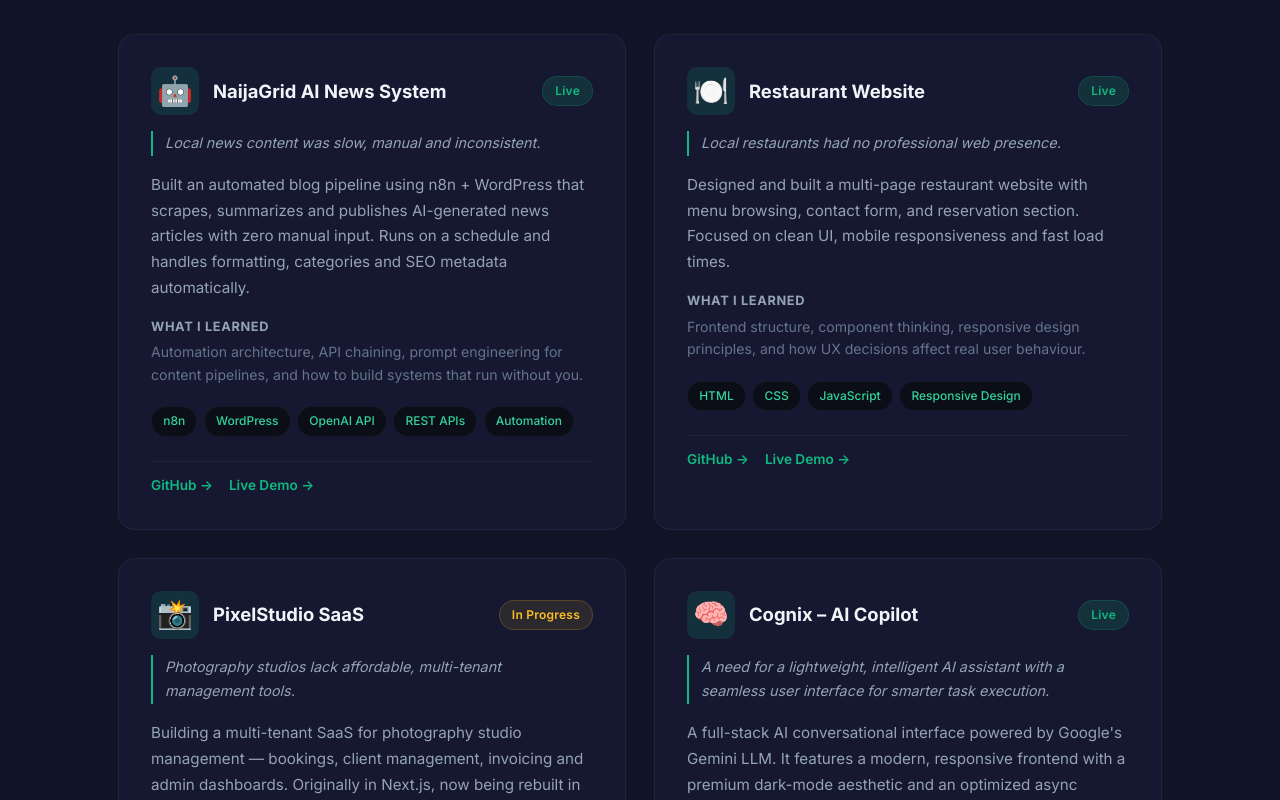
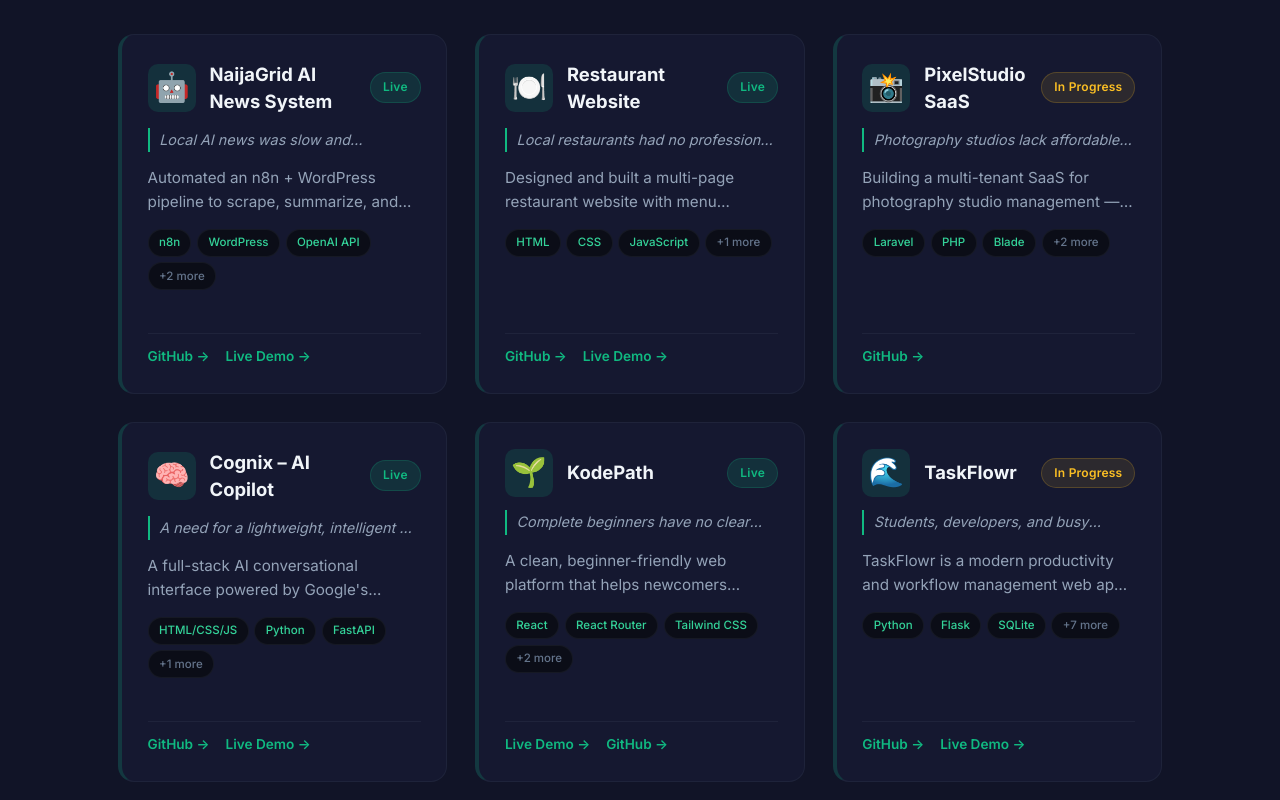
Before and after one commit to Mansur-WP/new_portfolio, a React (Vite) app: page / in a window 1280 px wide. Shown: the part 1060-1860 px from the top of the page. Built offline with nearby package versions, Linux system fonts and the light colour scheme; no server answers.

Commit message:
refactor+content: update About/Github/Projects and styles

```diff
--- a/src/App.css
+++ b/src/App.css
@@ -436,21 +436,47 @@ nav {
    ============================================ */
 .proj-grid {
   display: grid;
-  grid-template-columns: repeat(2, 1fr);
+  grid-template-columns: repeat(auto-fit, minmax(320px, 1fr));
   gap: 1.75rem;
+  align-items: stretch;
 }
 .proj-card {
   background: var(--bg-card);
   border-radius: var(--radius);
-  padding: 2rem;
+  padding: 1.6rem;
   display: flex;
   flex-direction: column;
-  gap: 1rem;
+  gap: 0.85rem;
   border: 1px solid var(--border);
+
+  border-left: 4px solid var(--border-accent);
   transition: var(--transition);
   position: relative;
   overflow: hidden;
+
+  /* make all cards in a row the same height */
+  min-height: 360px;
+  max-height: 360px;
+  height: 100%;
 }
+
+.proj-card.status-live {
+  border-left-color: #10b981;
+}
+
+.proj-card.status-wip {
+  border-left-color: #f59e0b;
+}
+
+.proj-desc {
+  word-break: break-word;
+}
+
+
+.proj-links {
+  flex-wrap: wrap;
+}
+
 .proj-card::before {
   content: '';
   position: absolute;
@@ -465,10 +491,18 @@ nav {
 .proj-card:hover {
   border-color: var(--border-accent);
   background: var(--bg-card-hover);
-  transform: translateY(-4px);
+  transform: scale(1.02);
   box-shadow: var(--shadow-card-hover);
 }
+.proj-card:hover.status-live {
+  border-left-color: #10b981;
+}
+.proj-card:hover.status-wip {
+  border-left-color: #f59e0b;
+}
+
 .proj-card:hover::before {
+
   opacity: 1;
 }
 
@@ -476,6 +510,19 @@ nav {
   display: flex;
   align-items: center;
   gap: 0.875rem;
+}
+.proj-title {
+  min-height: 1.45em;
+  line-height: 1.45em;
+}
+
+.proj-links {
+  display: flex;
+  gap: 1rem;
+  margin-top: auto;
+  padding-top: 0.65rem;
+  border-top: 1px solid var(--border);
+  flex-wrap: wrap;
 }
 .proj-icon {
   font-size: 1.8rem;
@@ -516,50 +563,64 @@ nav {
   color: var(--text-secondary);
   font-size: 0.9rem;
   font-style: italic;
-  padding-left: 0.75rem;
+  padding-left: 0.6rem;
   border-left: 2px solid var(--accent);
+
+
+  /* 1 line clamp */
+  display: -webkit-box;
+  -webkit-line-clamp: 1;
+  -webkit-box-orient: vertical;
+  overflow: hidden;
 }
 .proj-desc {
   color: var(--text-secondary);
   font-size: 0.95rem;
-  line-height: 1.7;
+  line-height: 1.6;
+
+  /* 2 line clamp */
+  display: -webkit-box;
+  -webkit-line-clamp: 2;
+  -webkit-box-orient: vertical;
+  overflow: hidden;
 }
-.proj-learned {
-  color: var(--text-muted);
-  font-size: 0.88rem;
-  line-height: 1.6;
+
+/* kept for backward compatibility but no longer rendered */
+.proj-learned,
+.proj-learned strong {
+  display: none;
 }
-.proj-learned strong {
-  color: var(--text-secondary);
-  display: block;
-  margin-bottom: 0.25rem;
-  font-size: 0.8rem;
-  text-transform: uppercase;
-  letter-spacing: 0.05em;
-}
+
 .proj-stack {
   display: flex;
   flex-wrap: wrap;
-  gap: 0.4rem;
-  margin-top: 0.25rem;
+  gap: 0.35rem;
+  margin-top: 0.05rem;
 }
 .stag {
   background: var(--bg-primary);
   color: var(--accent-light);
-  font-size: 0.75rem;
+  font-size: 0.72rem;
   font-weight: 500;
-  padding: 0.25rem 0.7rem;
+  padding: 0.2rem 0.65rem;
   border-radius: var(--radius-pill);
   border: 1px solid var(--border);
+  white-space: nowrap;
+}
+.stag-more {
+  color: var(--text-muted);
 }
 .proj-links {
   display: flex;
   gap: 1rem;
-  margin-top: 0.5rem;
-  padding-top: 0.75rem;
+  margin-top: auto;
+  padding-top: 0.65rem;
   border-top: 1px solid var(--border);
+  flex-wrap: wrap;
 }
+
 .proj-links a {
+
   color: var(--accent);
   font-size: 0.85rem;
   font-weight: 600;
@@ -644,6 +705,31 @@ nav {
   color: var(--text-primary);
   font-weight: 600;
 }
+
+.about-stats {
+  display: flex;
+  gap: 2.25rem;
+  padding-top: 0.75rem;
+  margin-top: 0.5rem;
+}
+.about-stat {
+  display: flex;
+  flex-direction: column;
+}
+.about-stat-number {
+  font-size: 1.9rem;
+  font-weight: 900;
+  color: var(--accent);
+  line-height: 1;
+}
+.about-stat-label {
+  font-size: 0.82rem;
+  color: var(--text-muted);
+  margin-top: 0.35rem;
+  letter-spacing: 0.01em;
+  text-transform: none;
+}
+
 .about-values {
   display: flex;
   flex-direction: column;
@@ -678,6 +764,7 @@ nav {
   font-size: 0.85rem;
   line-height: 1.6;
 }
+
 
 /* ============================================
    GITHUB
@@ -876,6 +963,11 @@ footer a {
   .nav-links {
     display: none;
   }
+
+  .proj-card {
+    min-height: 0;
+  }
+
   .hero-inner {
     grid-template-columns: 1fr;
     text-align: center;
@@ -912,6 +1004,10 @@ footer a {
   }
   .proj-grid {
     grid-template-columns: 1fr;
+    gap: 1.5rem;
+  }
+  .proj-links {
+    gap: 0.75rem;
   }
   .skills-grid {
     grid-template-columns: 1fr;
--- a/src/components/Github.jsx
+++ b/src/components/Github.jsx
@@ -67,7 +67,7 @@ const Github = () => {
             </div>
             <div className="gh-stat">
               <div className="gh-stat-n">
-                {loading ? "—" : stats.projects || "4"}
+                {loading ? "—" : stats.projects || "6+"}
               </div>
               <div className="gh-stat-l">Projects</div>
             </div>
--- a/src/components/ProjectCard.jsx
+++ b/src/components/ProjectCard.jsx
@@ -7,39 +7,50 @@ const ProjectCard = ({
   statusType,
   problem,
   description,
-  learned,
   stack,
   links,
-}) => (
+}) => {
+  const maxTags = 3;
+  const shown = stack?.slice(0, maxTags) ?? [];
+  const remaining = Math.max((stack?.length ?? 0) - shown.length, 0);
+
+
+  return (
     <div className="proj-card">
       <div className="proj-top">
         <div className="proj-icon">{icon}</div>
-      <div>
         <div className="proj-title">{title}</div>
-      </div>
         <span className={`proj-status status-${statusType}`}>{status}</span>
       </div>
+
       <div className="proj-problem">{problem}</div>
       <p className="proj-desc">{description}</p>
-    <div className="proj-learned">
-      <strong>What I learned</strong>
-      {learned}
-    </div>
+
       <div className="proj-stack">
-      {stack.map((tech, i) => (
-        <span className="stag" key={i}>
+        {shown.map((tech, i) => (
+          <span className="stag" key={tech + i}>
             {tech}
           </span>
         ))}
+        {remaining > 0 && <span className="stag stag-more">+{remaining} more</span>}
       </div>
+
       <div className="proj-links">
         {links.map((link, i) => (
-        <a href={link.url} key={i} target="_blank" rel="noopener noreferrer">
+          <a
+            href={link.url}
+            key={link.url + i}
+            target="_blank"
+            rel="noopener noreferrer"
+            className="proj-link"
+          >
             {link.label}
           </a>
         ))}
       </div>
     </div>
   );
+};
+
 
 export default ProjectCard;
--- a/src/data/projects.js
+++ b/src/data/projects.js
@@ -4,8 +4,8 @@ const projects = [
     title: "NaijaGrid AI News System",
     status: "Live",
     statusType: "live",
-    problem: "Local news content was slow, manual and inconsistent.",
-    description: "Built an automated blog pipeline using n8n + WordPress that scrapes, summarizes and publishes AI-generated news articles with zero manual input. Runs on a schedule and handles formatting, categories and SEO metadata automatically.",
+    problem: "Local AI news was slow and inconsistent.",
+    description: "Automated an n8n + WordPress pipeline to scrape, summarize, and publish AI news on a schedule—no manual input.",
     learned: "Automation architecture, API chaining, prompt engineering for content pipelines, and how to build systems that run without you.",
     stack: ["n8n", "WordPress", "OpenAI API", "REST APIs", "Automation"],
     links: [
@@ -41,7 +41,7 @@ const projects = [
     ]
   },
   {
-        icon: "🧠",
+    icon: "🧠",
     title: "Cognix – AI Copilot",
     status: "Live",
     statusType: "live",
@@ -55,6 +55,57 @@ const projects = [
 
     ]
 
+  },
+  {
+    icon: "🌱",
+    title: "KodePath",
+    status: "Live",
+    statusType: "live",
+    problem:
+      "Complete beginners have no clear starting point when trying to explore programming languages — they don't know what each language does, how hard it is, or which one to learn first.",
+    description:
+      "A clean, beginner-friendly web platform that helps newcomers discover programming languages, understand their use cases, explore learning categories, and find their perfect first language through an interactive quiz.",
+    learned:
+      "Building a multi-page React app with React Router, managing state with localStorage for bookmarks, structuring reusable component architecture, and designing an intuitive UI for a non-technical audience.",
+    stack: [
+      "React",
+      "React Router",
+      "Tailwind CSS",
+      "Framer Motion",
+      "JavaScript",
+    ],
+    links: [
+      { label: "Live Demo →", url: "https://kodepath.vercel.app" },
+      { label: "GitHub →", url: "https://github.com/Mansur-WP/kodepath" },
+    ],
+  },
+  {
+    icon: "🌊",
+    title: "TaskFlowr",
+    status: "In Progress",
+    statusType: "wip",
+    problem:
+      "Students, developers, and busy professionals often struggle with scattered tasks, poor workflow organization, and productivity tools that feel cluttered or outdated.",
+    description:
+      "TaskFlowr is a modern productivity and workflow management web app focused on clean design, smooth interactions, and efficient task organization. It features task tracking, priorities, categories, analytics, dark/light themes, and a futuristic dashboard experience designed to make productivity feel effortless.",
+    learned:
+      "Improved my understanding of full-stack Flask development, responsive dashboard UI design, authentication systems, task state management, drag-and-drop interactions, and building scalable SaaS-style applications with modern UX principles.",
+    stack: [
+      "Python",
+      "Flask",
+      "SQLite",
+      "HTML",
+      "CSS",
+      "JavaScript",
+      "Tailwind CSS",
+      "SQLAlchemy",
+      "Flask-Login",
+      "Jinja2",
+    ],
+    links: [
+      { label: "GitHub →", url: "https://github.com/Mansur-WP/taskflowr" },
+      { label: "Live Demo →", url: "https://taskflowr.vercel.app" },
+    ],
   }
 ];
 
```
Also changed, not shown: src/components/About.jsx (+39 -18 lines), 1 other file (tests, documents, lock files or other folders). Lines whose indentation alone changed are shown as unchanged.
